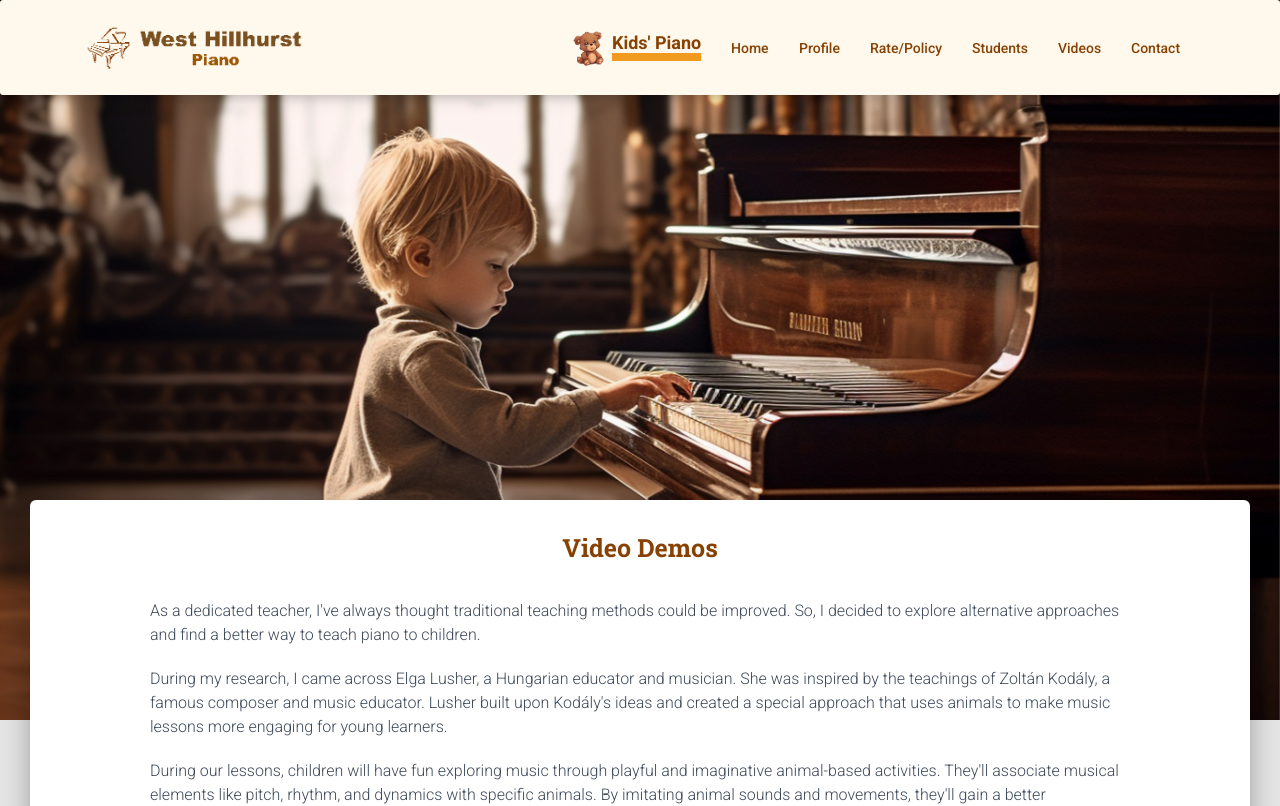
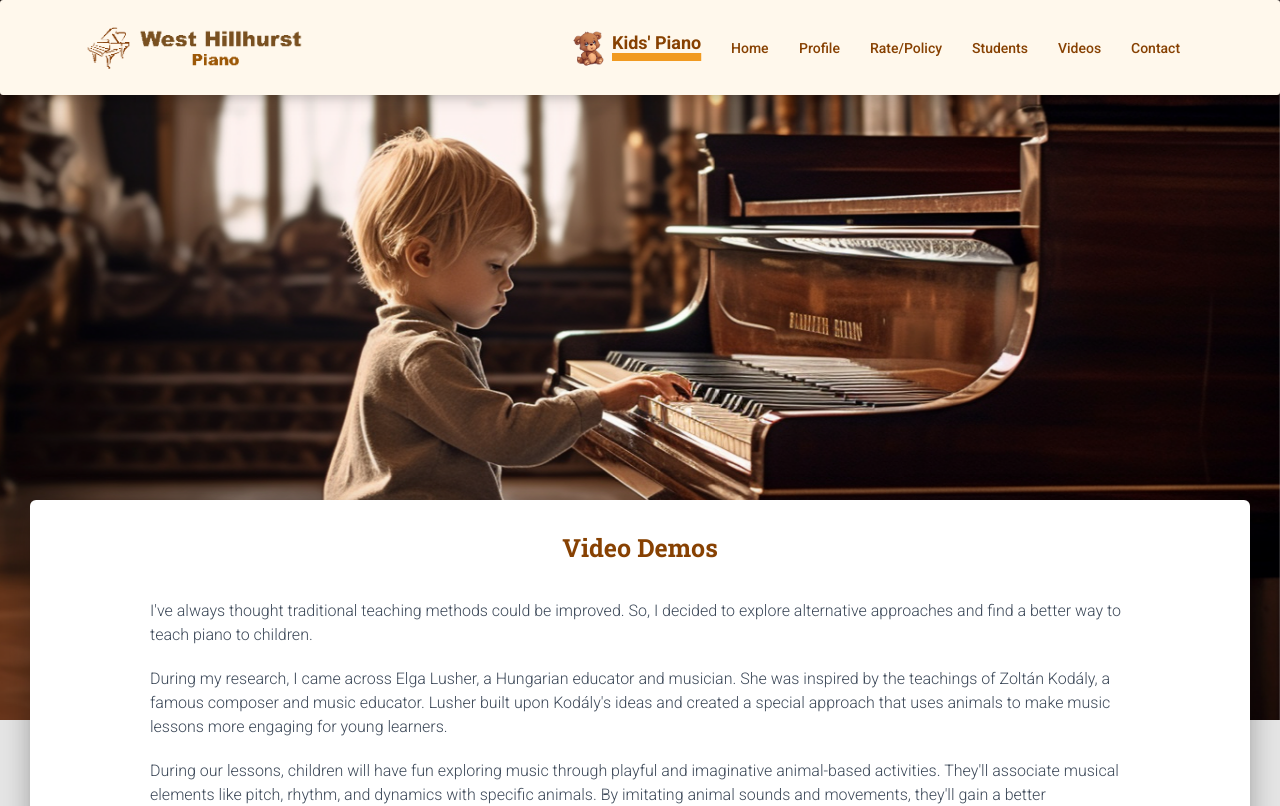
Before and after one commit to czodiac/teacherlym, a Next.js app: page /kids_piano in a window 1280 px wide. Shown: the top 806 px of the page. Built offline with nearby package versions, Linux system fonts and the light colour scheme.

Commit message:
Text changes

```diff
--- a/pages/home.js
+++ b/pages/home.js
@@ -49,7 +49,7 @@ export default function HomePage(props) {
 
             <div className={classes.subItem}>
             <Link href="kids_piano" passHref={true}>
-                Check out YouTube videos on how I teach children
+                Videos on how I teach children
             </Link>
             </div>
             <div className={classes.subItem}>
--- a/pages/kids_piano.js
+++ b/pages/kids_piano.js
@@ -49,7 +49,7 @@ export default function KidsPianoPage(props) {
           </GridContainer>
           <div className={classes.description}>
             <div className={classes.subItem}>
-              As a dedicated teacher, I've always thought traditional teaching
+              I've always thought traditional teaching
               methods could be improved. So, I decided to explore alternative
               approaches and find a better way to teach piano to children.
             </div>
```
Also changed, not shown: 2 other files (tests, documents, lock files or other folders).
